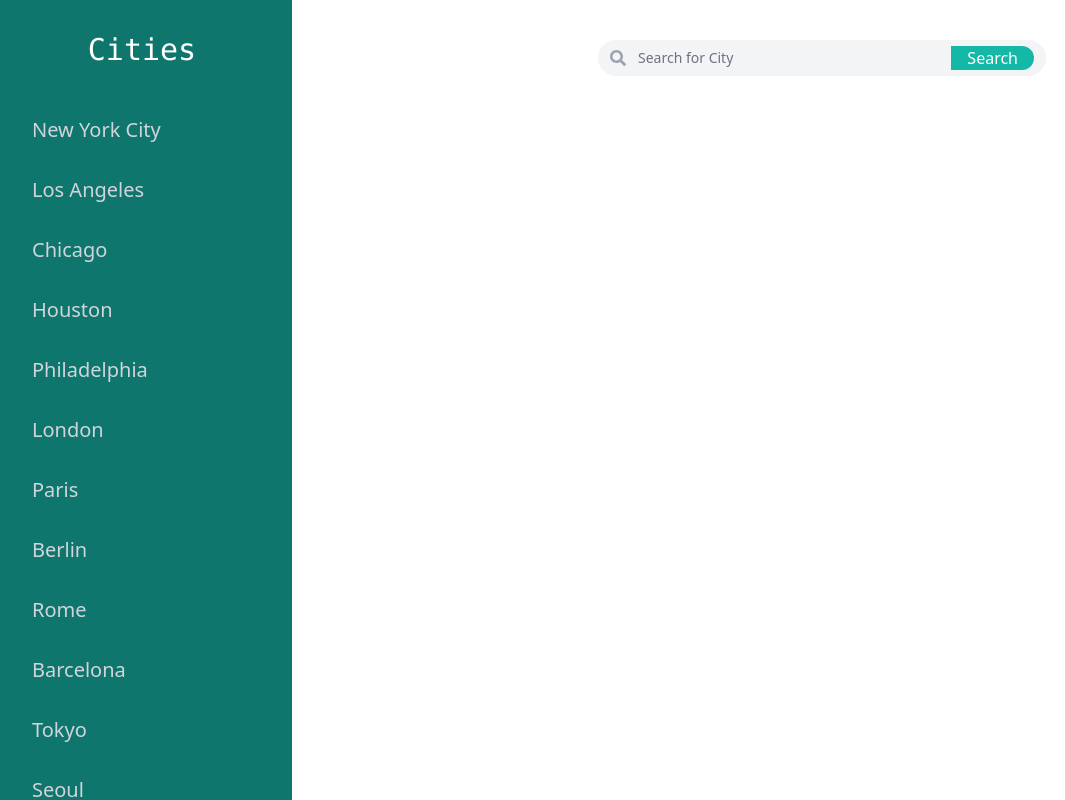
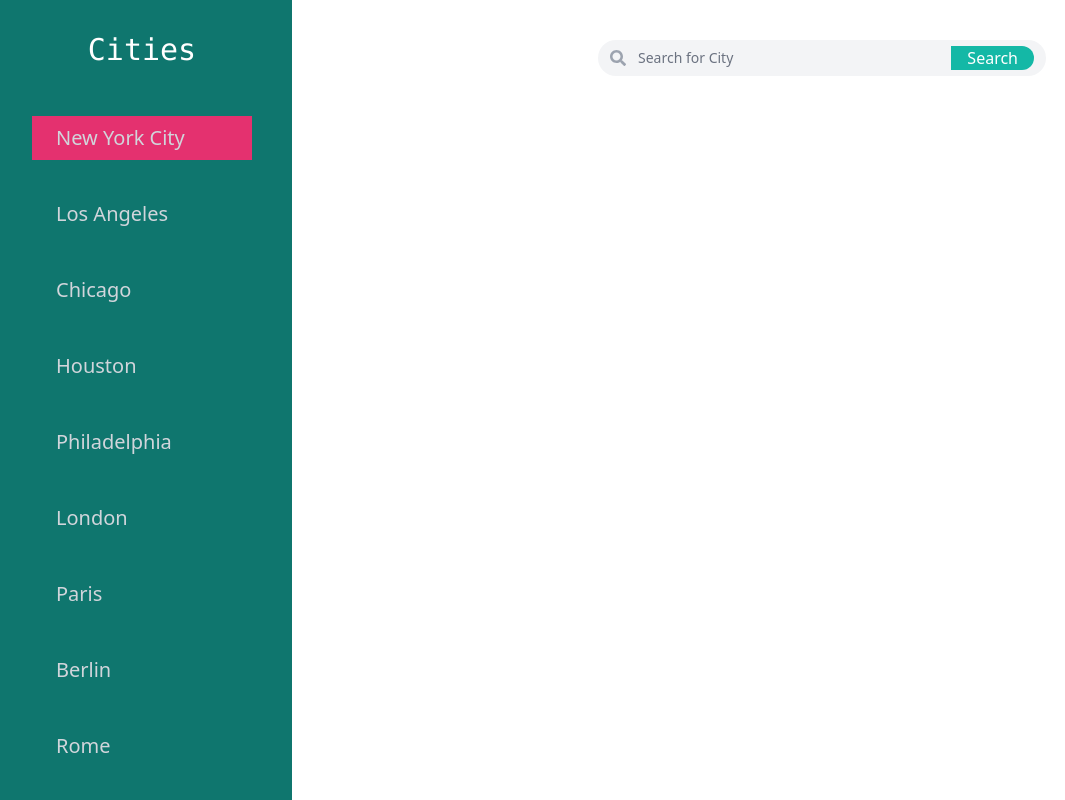
Before and after one commit to Mykmicheals/yoke, a React (Create React App) app: page / in a window 1280 px wide. Shown: the whole page, without its empty margins (8-1073 px from the left). Built offline with nearby package versions, Linux system fonts and the light colour scheme; the HTML template or start-up script is replaced by a standard one.

Commit message:
added hover to the sidebarr

```diff
--- a/src/components/SideBar.tsx
+++ b/src/components/SideBar.tsx
@@ -1,20 +1,31 @@
+import { useState } from "react";
 import cities from "../utils/cities.json";
 // import { setLat, setLng } from "../store/store";
 
 
 const SideBar = ({ setLat, setLng, setCity }: any) => {
+  const [selectedCity, setSelectedCity] = useState(cities[0].name);
+
+    const handleCityClick = (city: any) => {
+    // setLat(city.lat);
+    // setLng(city.lng);
+    // setCity(city.name);
+    setSelectedCity(city.name);
+  };
+
   return (
     <div>
       <h3 className="text-white text-center text-3xl font-mono mt-8">Cities</h3>
       <div className="mt-12 mx-5 md:mx-10">
         {cities.map((each: any) => {
+          const isActive = selectedCity === each.name;
+          const bgStyle = isActive ? 'bg-[#E4316F]' :'';
+
           return (
             <p
-              onClick={() => {
-                setLat(each.lat)(setLng(each.lng));
-                setCity(each.name);
-              }}
-              className="text-gray-300 text-xl pointer mb-8 hover:border hover:px-4 hover:py-1 hover:cursor-pointer "
+              key={each.name}
+              onClick={() => handleCityClick(each)}
+              className={`text-gray-300  text-xl pointer mb-8 ${bgStyle} px-6 py-2 hover:cursor-pointer`}
             >
               {each.name}
             </p>
@@ -23,6 +34,7 @@ const SideBar = ({ setLat, setLng, setCity }: any) => {
       </div>
     </div>
   );
+
 };
 
 export default SideBar;
```
